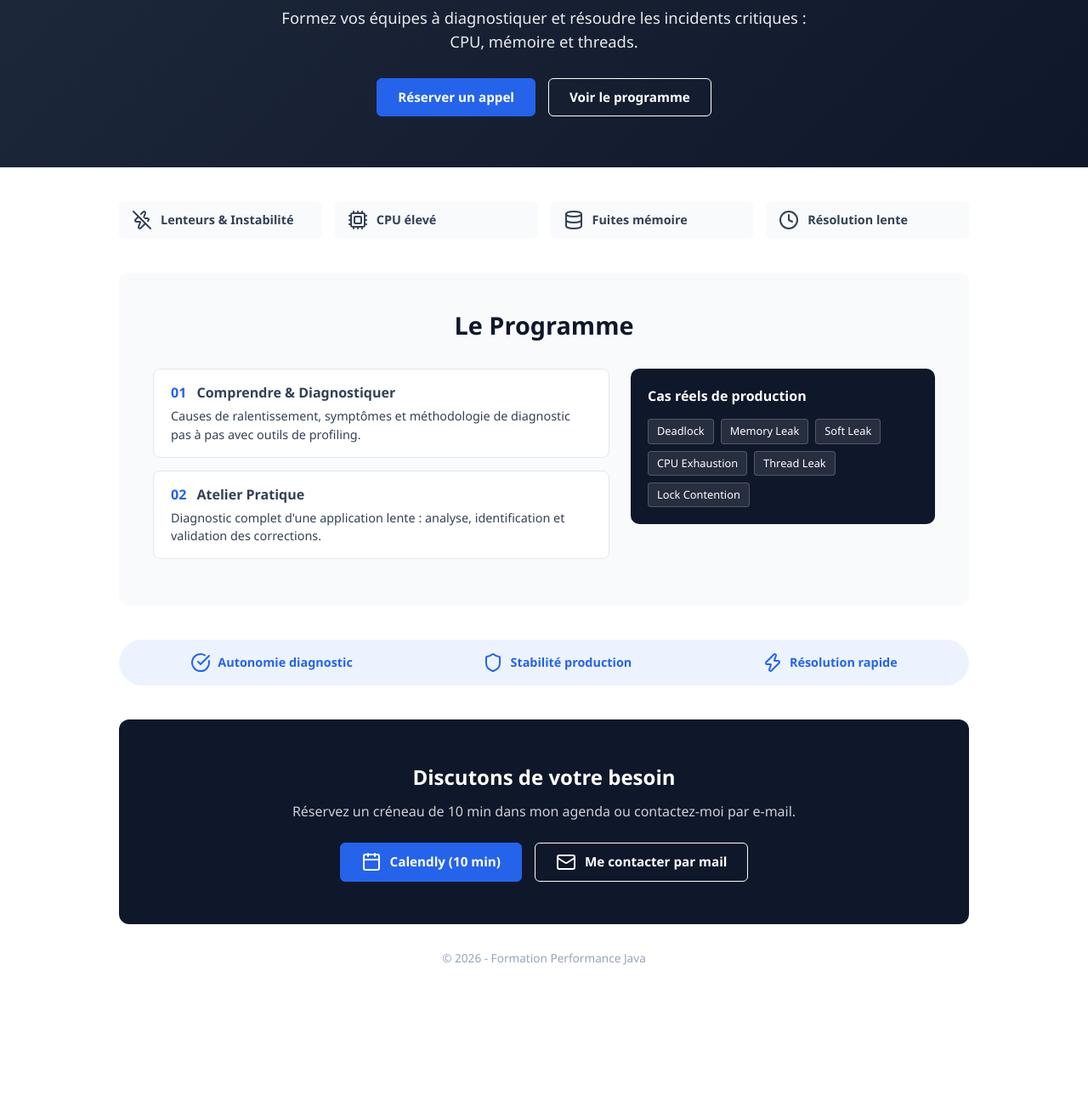
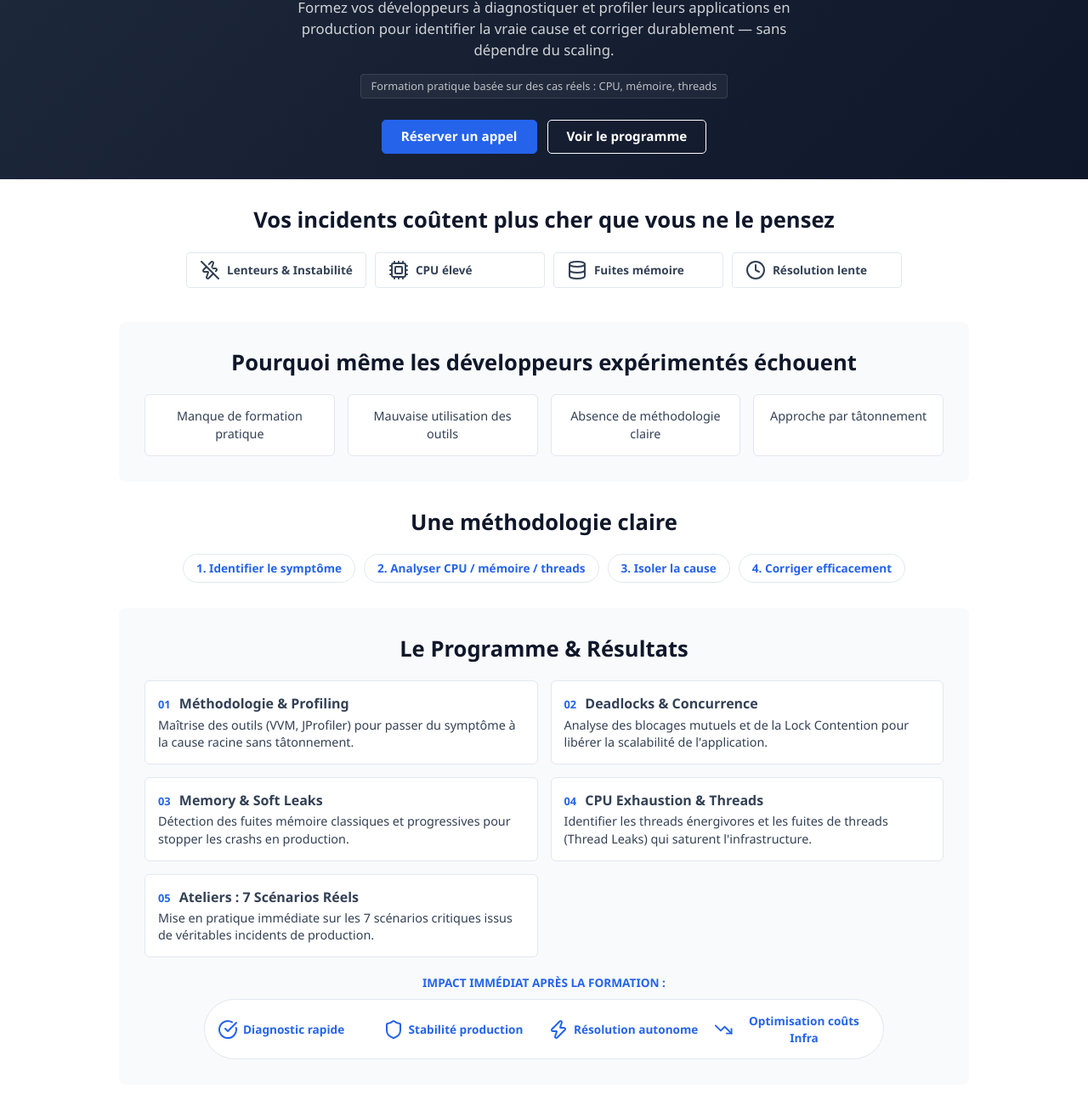
Before and after one commit to IdirLEHAM/formation-performance-java, a plain HTML site: page index.html in a window 1280 px wide. Shown: the part 135-1430 px from the top of the page at 85% size. Before the commit the page ends 1303 px from the top, so only its background shows below. Drawn offline with nearby package versions, Linux system fonts and the light colour scheme.

Commit message:
docs : mise à jour du programme vers 5 modules d'expertise

```diff
--- a/index.html
+++ b/index.html
@@ -13,8 +13,12 @@
 
     <header class="hero">
         <div class="container">
-            <h1>Expertise Performance Java</h1>
-            <p class="subtitle">Formez vos équipes à diagnostiquer et résoudre les incidents critiques : CPU, mémoire et threads.</p>
+            <h1>Corrigez vos problèmes de performance à la source — pas avec plus d’infrastructure</h1>
+            <p class="subtitle">
+                Formez vos développeurs à diagnostiquer et profiler leurs applications en production
+                pour identifier la vraie cause et corriger durablement — sans dépendre du scaling.
+            </p>
+            <p class="hero-note">Formation pratique basée sur des cas réels : CPU, mémoire, threads</p>
             <div class="hero-actions">
                 <a href="#contact" class="btn-primary">Réserver un appel</a>
                 <a href="#programme" class="btn-outline">Voir le programme</a>
@@ -25,6 +29,7 @@
     <main class="container">
 
         <section class="section">
+            <h2 class="section-title">Vos incidents coûtent plus cher que vous ne le pensez</h2>
             <div class="grid-problems">
                 <div class="item-prob"><i data-lucide="zap-off"></i> <span>Lenteurs & Instabilité</span></div>
                 <div class="item-prob"><i data-lucide="cpu"></i> <span>CPU élevé</span></div>
@@ -33,52 +38,82 @@
             </div>
         </section>
 
-        <section id="programme" class="section light-bg">
-            <h2 class="section-title">Le Programme</h2>
-            <div class="program-grid">
-                <div class="program-col">
-                    <div class="module-box">
-                        <h4><span>01</span> Comprendre & Diagnostiquer</h4>
-                        <p>Causes de ralentissement, symptômes et méthodologie de diagnostic pas à pas avec outils de profiling.</p>
-                    </div>
-                    <div class="module-box">
-                        <h4><span>02</span> Atelier Pratique</h4>
-                        <p>Diagnostic complet d'une application lente : analyse, identification et validation des corrections.</p>
-                    </div>
-                </div>
-                <div class="program-col">
-                    <div class="cases-box">
-                        <h4>Cas réels de production</h4>
-                        <div class="tags">
-                            <span class="tag">Deadlock</span>
-                            <span class="tag">Memory Leak</span>
-                            <span class="tag">Soft Leak</span>
-                            <span class="tag">CPU Exhaustion</span>
-                            <span class="tag">Thread Leak</span>
-                            <span class="tag">Lock Contention</span>
-                        </div>
-                    </div>
-                </div>
+        <section class="section light-bg">
+            <h2 class="section-title">Pourquoi même les développeurs expérimentés échouent</h2>
+            <div class="grid-why">
+                <div class="card">Manque de formation pratique</div>
+                <div class="card">Mauvaise utilisation des outils</div>
+                <div class="card">Absence de méthodologie claire</div>
+                <div class="card">Approche par tâtonnement</div>
             </div>
         </section>
 
         <section class="section">
+            <h2 class="section-title">Une méthodologie claire</h2>
+            <div class="steps">
+                <div class="step">1. Identifier le symptôme</div>
+                <div class="step">2. Analyser CPU / mémoire / threads</div>
+                <div class="step">3. Isoler la cause</div>
+                <div class="step">4. Corriger efficacement</div>
+            </div>
+        </section>
+
+        <section id="programme" class="section light-bg">
+            <h2 class="section-title">Le Programme & Résultats</h2>
+            <div class="program-grid">
+    <div class="module-box">
+        <h4><span>01</span> Méthodologie & Profiling</h4>
+        <p>Maîtrise des outils (VVM, JProfiler) pour passer du symptôme à la cause racine sans tâtonnement.</p>
+    </div>
+
+    <div class="module-box">
+        <h4><span>02</span> Deadlocks & Concurrence</h4>
+        <p>Analyse des blocages mutuels et de la Lock Contention pour libérer la scalabilité de l'application.</p>
+    </div>
+
+    <div class="module-box">
+        <h4><span>03</span> Memory & Soft Leaks</h4>
+        <p>Détection des fuites mémoire classiques et progressives pour stopper les crashs en production.</p>
+    </div>
+
+    <div class="module-box">
+        <h4><span>04</span> CPU Exhaustion & Threads</h4>
+        <p>Identifier les threads énergivores et les fuites de threads (Thread Leaks) qui saturent l'infrastructure.</p>
+    </div>
+
+    <div class="module-box">
+        <h4><span>05</span> Ateliers : 7 Scénarios Réels</h4>
+        <p>Mise en pratique immédiate sur les 7 scénarios critiques issus de véritables incidents de production.</p>
+    </div>
+</div>
+
+         <div class="program-results">
+            <p class="results-label">Impact immédiat après la formation :</p>
             <div class="results-bar">
-                <div class="res-item"><i data-lucide="check-circle"></i> Autonomie diagnostic</div>
+                <div class="res-item"><i data-lucide="check-circle"></i> Diagnostic rapide</div>
                 <div class="res-item"><i data-lucide="shield"></i> Stabilité production</div>
-                <div class="res-item"><i data-lucide="zap"></i> Résolution rapide</div>
+                <div class="res-item"><i data-lucide="zap"></i> Résolution autonome</div>
+                <div class="res-item"><i data-lucide="trending-down"></i> Optimisation coûts Infra</div>
             </div>
+        </div>
+        </section>
+
+        <section class="section">
+            <h2 class="section-title">Le diagnostic corrige le problème à la source</h2>
+            <p class="section-text">
+                Ajouter de la RAM ou du CPU ne fait que masquer le problème. Cette formation apprend à identifier la vraie cause technique pour corriger durablement, sans gonfler vos factures d'infrastructure.
+            </p>
         </section>
 
         <section id="contact" class="cta-mini">
             <h2>Discutons de votre besoin</h2>
-            <p>Réservez un créneau de 10 min dans mon agenda ou contactez-moi par e-mail.</p>
+            <p>Réservez un échange de 10 min pour adapter la formation à votre équipe.</p>
             <div class="cta-buttons">
                 <a href="https://calendly.com/ton-profil" target="_blank" class="btn-primary">
                     <i data-lucide="calendar"></i> Calendly (10 min)
                 </a>
                 <a href="mailto:ton-email@exemple.com?subject=Formation Performance Java" class="btn-outline">
-                    <i data-lucide="mail"></i> Me contacter par mail
+                    <i data-lucide="mail"></i> Me contacter par Email
                 </a>
             </div>
         </section>
@@ -86,7 +121,7 @@
     </main>
 
     <footer>
-        <p>&copy; 2026 - Formation Performance Java</p>
+        <p>&copy; 2026 - Formation Performance Java par Idir LEHAM</p>
     </footer>
 
     <script>lucide.createIcons();</script>
--- a/styles.css
+++ b/styles.css
@@ -11,38 +11,66 @@
 
 body {
     font-family: 'Segoe UI', system-ui, sans-serif;
-    line-height: 1.5;
+    line-height: 1.4;
     color: var(--text);
     scroll-behavior: smooth;
+    text-align: center;
 }
 
 .container { width: 90%; max-width: 1000px; margin: 0 auto; }
 
-/* HERO */
+/* HERO COMPACT */
 .hero {
-    padding: 60px 0;
+    padding: 40px 0 30px;
     background: linear-gradient(135deg, #1e293b 0%, var(--dark) 100%);
     color: white;
     text-align: center;
 }
 
-.hero h1 { font-size: 2.8rem; margin-bottom: 15px; letter-spacing: -1px; }
-.subtitle { font-size: 1.15rem; opacity: 0.9; max-width: 650px; margin: 0 auto 30px; font-weight: 300; }
-.hero-actions { display: flex; justify-content: center; gap: 15px; }
+.hero h1 {
+    font-size: 2.2rem;
+    margin-bottom: 10px;
+    letter-spacing: -1px;
+    line-height: 1.15;
+    max-width: 800px;
+    margin-left: auto;
+    margin-right: auto;
+}
 
-/* BOUTONS GENERIQUES */
+.subtitle {
+    font-size: 1.05rem;
+    opacity: 0.8;
+    max-width: 650px;
+    margin: 0 auto 15px auto;
+    font-weight: 300;
+    line-height: 1.5;
+}
+
+.hero-note {
+    display: inline-block;
+    background: rgba(255, 255, 255, 0.05);
+    padding: 5px 12px;
+    border-radius: 4px;
+    border: 1px solid rgba(255, 255, 255, 0.1);
+    font-size: 0.8rem;
+    color: rgba(255, 255, 255, 0.7);
+    margin: 0 auto 25px auto;
+}
+
+.hero-actions { display: flex; justify-content: center; gap: 12px; }
+
+/* BOUTONS */
 .btn-primary, .btn-outline {
     display: inline-flex;
     align-items: center;
     justify-content: center;
-    gap: 10px;
-    padding: 10px 24px;
-    border-radius: 6px;
+    gap: 8px;
+    padding: 8px 22px;
+    border-radius: 5px;
     text-decoration: none;
     font-weight: 600;
     font-size: 0.95rem;
-    min-width: 180px;
-    text-align: center;
+    min-width: 170px;
     transition: 0.2s;
     cursor: pointer;
 }
@@ -53,77 +81,79 @@ body {
 .btn-outline:hover { background: rgba(255,255,255,0.1); }
 
 /* SECTIONS */
-.section { padding: 40px 0; }
-.section-title { font-size: 1.8rem; margin-bottom: 30px; text-align: center; color: var(--dark); }
-.light-bg { background: var(--light-grey); border-radius: 12px; padding: 40px; }
+.section { padding: 30px 0; }
+.section-title { font-size: 1.6rem; margin-bottom: 20px; color: var(--dark); }
+.light-bg { background: var(--light-grey); border-radius: 8px; padding: 30px; }
 
-/* GRILLE PROBLÈMES */
-.grid-problems {
-    display: flex;
-    justify-content: space-between;
-    gap: 15px;
-    flex-wrap: wrap;
-}
-
+/* GRILLES */
+.grid-problems { display: flex; justify-content: center; gap: 10px; flex-wrap: wrap; margin-bottom: 10px; }
 .item-prob {
     display: flex;
     align-items: center;
-    gap: 10px;
-    font-size: 0.9rem;
+    gap: 8px;
+    font-size: 0.85rem;
     font-weight: 600;
-    background: var(--light-grey);
-    padding: 10px 15px;
-    border-radius: 6px;
-    flex: 1;
+    background: white;
+    padding: 8px 15px;
+    border-radius: 4px;
+    border: 1px solid var(--border);
     min-width: 200px;
 }
+.item-prob i { color: var(--primary); width: 16px; }
 
-.item-prob i { color: var(--primary); width: 18px; }
+.grid-why { display: grid; grid-template-columns: repeat(auto-fit, minmax(220px, 1fr)); gap: 15px; }
+.card { background: white; padding: 15px; border-radius: 6px; border: 1px solid var(--border); font-size: 0.9rem; }
 
-/* PROGRAMME */
-.program-grid { display: grid; grid-template-columns: 1.2fr 0.8fr; gap: 25px; }
-.module-box { background: white; padding: 15px 20px; border-radius: 8px; margin-bottom: 15px; border: 1px solid var(--border); }
-.module-box h4 span { color: var(--primary); font-weight: 800; margin-right: 8px; }
-.module-box p { font-size: 0.9rem; color: var(--text); margin-top: 5px; }
+.steps { display: flex; justify-content: center; gap: 10px; flex-wrap: wrap; }
+.step { background: white; padding: 6px 15px; border-radius: 50px; border: 1px solid var(--border); font-weight: 600; font-size: 0.85rem; color: var(--primary); }
 
-/* CAS RÉELS */
-.cases-box { background: var(--dark); color: white; padding: 20px; border-radius: 10px; }
-.tags { display: flex; flex-wrap: wrap; gap: 8px; margin-top: 15px; }
-.tag { background: rgba(255,255,255,0.1); padding: 4px 10px; border-radius: 4px; font-size: 0.8rem; border: 1px solid rgba(255,255,255,0.2); }
+/* PROGRAMME FUSIONNÉ */
+.program-grid {
+    display: grid;
+    grid-template-columns: 1fr 1fr; /* Deux colonnes pour équilibrer les 5 points */
+    gap: 15px;
+    text-align: left;
+    max-width: 1000px;
+    margin: 0 auto;
+}
+.module-box { background: white; padding: 15px; border-radius: 6px; border: 1px solid var(--border); }
+.module-box h4 span { color: var(--primary); font-weight: 800; margin-right: 6px; font-size: 0.8rem; }
+.module-box p { font-size: 0.9rem; margin-top: 4px; }
 
-/* RÉSULTATS BARRE */
+.cases-box { background: var(--dark); color: white; padding: 15px; border-radius: 8px; text-align: center; }
+.tags { display: flex; flex-wrap: wrap; gap: 6px; margin-top: 10px; justify-content: center; }
+.tag { background: rgba(255,255,255,0.1); padding: 3px 8px; border-radius: 4px; font-size: 0.75rem; border: 1px solid rgba(255,255,255,0.2); }
+
+/* RÉSULTATS DANS PROGRAMME */
+.program-results { margin-top: 20px; max-width: 800px; margin-left: auto; margin-right: auto; }
+.results-label { font-size: 0.85rem; font-weight: 700; text-transform: uppercase; color: var(--primary); margin-bottom: 10px; }
+/* Ajustement pour la barre à 4 éléments */
 .results-bar {
-    display: flex;
-    justify-content: space-around;
+    display: grid; /* On passe en grid pour un alignement parfait */
+    grid-template-columns: repeat(auto-fit, minmax(180px, 1fr));
     padding: 15px;
-    background: #ecf3ff;
+    background: white;
+    border: 1px solid var(--border);
     border-radius: 50px;
-    flex-wrap: wrap;
-    gap: 15px;
+    gap: 10px;
 }
 
-.res-item { display: flex; align-items: center; gap: 8px; font-weight: 700; font-size: 0.9rem; color: var(--primary); }
-.res-item i { color: var(--success); }
 
-/* CTA AVEC BOUTONS COTE A COTE */
-.cta-mini { text-align: center; padding: 50px 20px; background: var(--dark); color: white; border-radius: 12px; }
-.cta-mini h2 { margin-bottom: 10px; }
-.cta-mini p { margin-bottom: 25px; opacity: 0.8; }
+.res-item { display: flex; align-items: center; gap: 6px; font-weight: 700; font-size: 0.85rem; color: var(--primary); }
+.res-item i { color: var(--success); width: 16px; }
 
-.cta-buttons {
-    display: flex;
-    justify-content: center;
-    gap: 15px;
-    flex-wrap: wrap;
-}
+/* CTA & TEXT */
+.cta-mini { text-align: center; padding: 35px 20px; background: var(--dark); color: white; border-radius: 10px; margin-top: 20px; }
+.cta-buttons { display: flex; justify-content: center; gap: 10px; flex-wrap: wrap; margin-top: 15px; }
+.section-text { text-align: center; max-width: 650px; margin: 0 auto; font-size: 0.95rem; line-height: 1.5; }
 
-footer { text-align: center; padding: 30px; color: #94a3b8; font-size: 0.85rem; }
+footer { text-align: center; padding: 25px; color: #94a3b8; font-size: 0.8rem; border-top: 1px solid var(--border); }
 
 /* MOBILE */
 @media (max-width: 768px) {
+    .results-bar {
+        grid-template-columns: 1fr; /* Une seule colonne sur mobile */
+        border-radius: 15px;
+    }
     .program-grid { grid-template-columns: 1fr; }
-    .hero h1 { font-size: 2rem; }
-    .hero-actions, .cta-buttons { flex-direction: column; align-items: center; }
-    .btn-primary, .btn-outline { width: 100%; max-width: 300px; }
-    .results-bar { border-radius: 15px; }
 }
```
